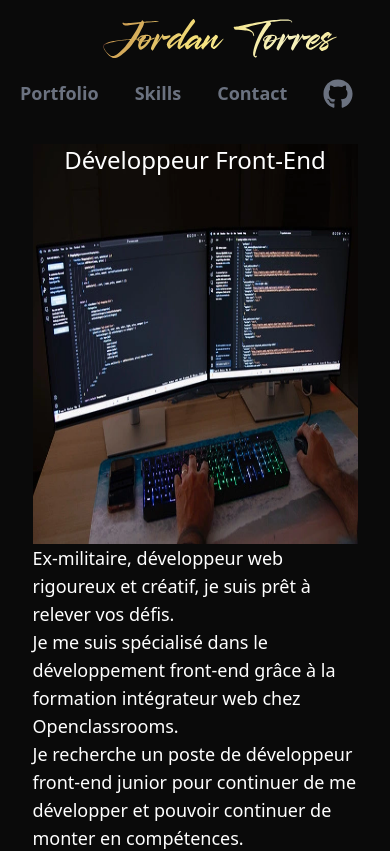
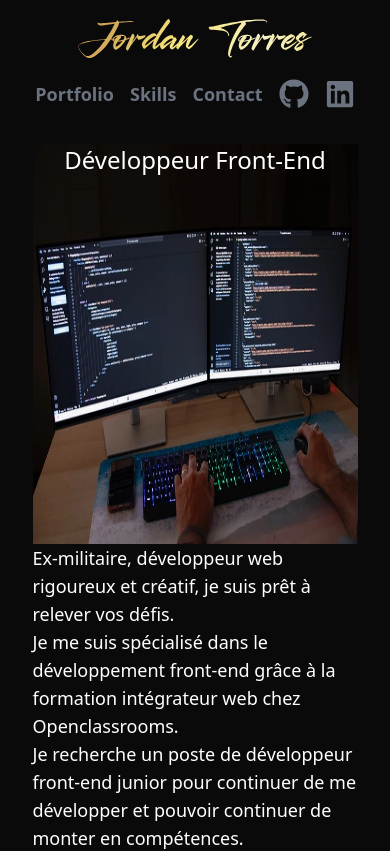
Before and after one commit to jo33200/Portfolio, a React (Vite) app: page / in a window 390 px wide. Shown: the top 851 px of the page. Built offline with nearby package versions, Linux system fonts and the light colour scheme.

Commit message:
chore: Update Navbar styling for smaller screens

```diff
--- a/src/components/Navbar.jsx
+++ b/src/components/Navbar.jsx
@@ -8,11 +8,11 @@ function Navbar() {
 
   return (
     <header className="min-w-full bg-neutral-950 flex flex-col md:flex-row items-center md:items-start justify-center md:justify-between h-32 md:h-16 fixed top-0 z-50 py-2">
-      <nav className="min-w-full flex flex-col md:flex-row items-center md:items-start justify-center md:justify-between px-5 gap-5">
+      <nav className="min-w-full flex flex-col md:flex-row items-center md:items-start justify-center md:justify-between sm:px-5 gap-5">
 
         <a href='Home'><img src={Name} alt="mon nom" className='w-60 h-10' /></a>
 
-        <ul className='text-gray-500 font-bold text-lg flex space-x-4 gap-5'>
+        <ul className='text-gray-500 font-bold text-lg flex items-center justify-center space-x-4 sm:gap-5'>
           <li className='hover:text-white cursor-pointer'><a href='#Portfolio'>Portfolio</a></li>
           <li className='hover:text-white cursor-pointer'><a href="#Skill">Skills</a></li>
           <li
--- a/src/components/SocialLinks.jsx
+++ b/src/components/SocialLinks.jsx
@@ -3,7 +3,7 @@ import { FaGithub, FaLinkedin } from 'react-icons/fa';
 
 const SocialLinks = ({ className }) => {
   return (
-    <div className={`flex space-x-4 gap-5 ${className}`}>
+    <div className={`flex space-x-4 sm:gap-5 ${className}`}>
       <a
         href="https://github.com/jo33200"
         target="_blank"
```
